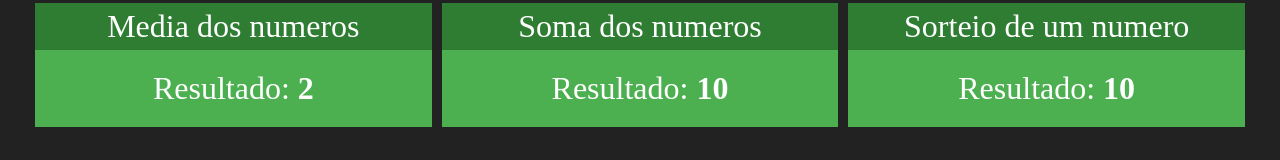
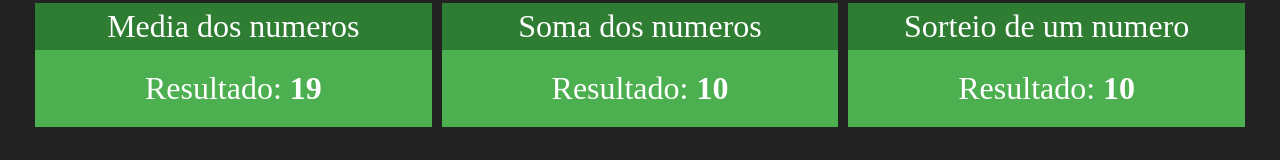
Before and after one commit to BrenoOliveira2002/redux-simples, a React (Create React App) app: page / in a window 1280 px wide. Shown: the part 328-488 px from the top of the page. Built offline with nearby package versions, Linux system fonts and the light colour scheme.

Commit message:
connecting components with redux #01

```diff
--- a/src/App.js
+++ b/src/App.js
@@ -16,7 +16,7 @@
         <Intervalo> </Intervalo>
       </div>
       <div className='linha'>
-        <Media></Media>
+        <Media prop1= "abc" props2="def"></Media>
         <Soma></Soma>
         <Sorteio></Sorteio>
       </div>
--- a/src/components/Media.jsx
+++ b/src/components/Media.jsx
@@ -1,20 +1,35 @@
 
 import React from "react";
+import { connect } from "react-redux";
+
 import Card from './Card';
 
-export default props => {
+const Media = props => {
+
+    const { min, max } = props
+    console.log(props.min)
+    console.log(props.max)
+
     return (
-
-
         <Card title="Media dos numeros" green>
 
             <div>
                 <span>
                     <span>Resultado: </span>
-                    <strong>{2}</strong>
+                    <strong>{(max + min) / 2}</strong>
                 </span>
             </div>
         </Card>
 
     )
 }
+
+function mapStateToProps(state) {
+    return {
+
+        min: state.numeros.min,
+        max: state.numeros.max
+    }
+}
+
+export default connect(mapStateToProps)(Media);
--- a/src/store/storeConfig.js
+++ b/src/store/storeConfig.js
@@ -5,18 +5,18 @@
     numeros: function(state, action) {
 
 
-        console.log(state, ' ', action)
+       // console.log(state, ' ', action)
 
         return {
-            min: 1,
-            max: 10
+            min: 7,
+            max: 31
         }
     },
 
     nomes: function(state, action) {
 
 
-        console.log(state, ' ', action)
+        // console.log(state, ' ', action)
 
         return [
             'Ana',
```
